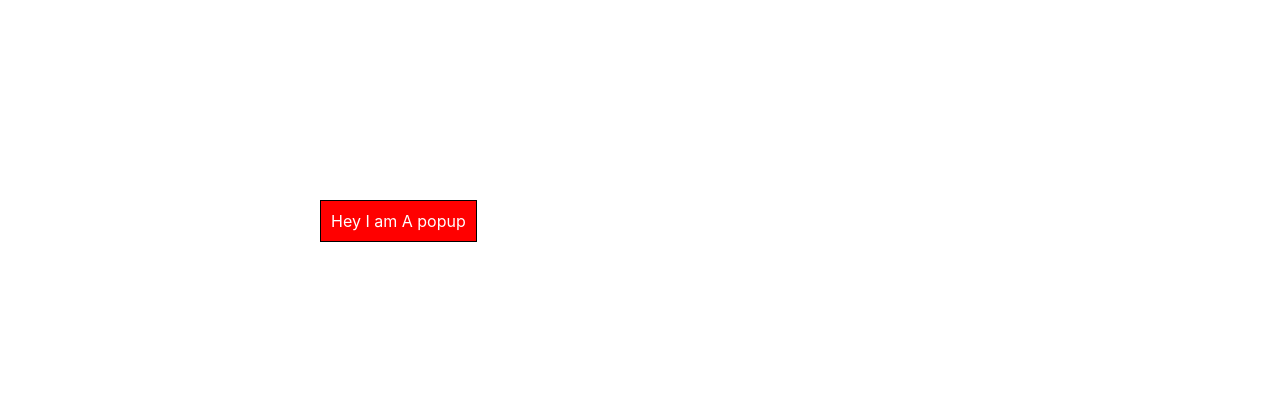
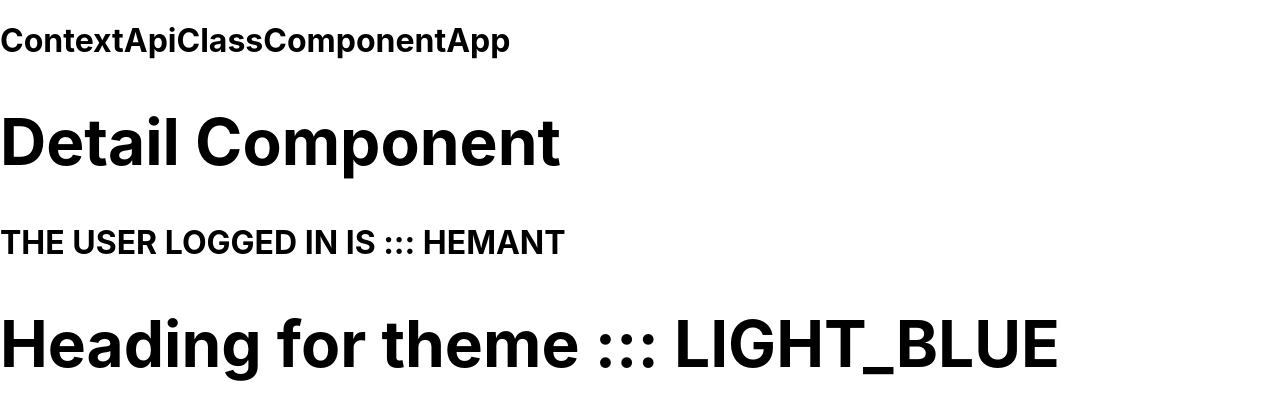
Before and after one commit to Hemant2122/newton-react-project, a React (Create React App) app: page / in a window 1280 px wide. Shown: the top 420 px of the page. Built offline with nearby package versions, Linux system fonts and the light colour scheme.

Commit message:
Context Consumption in class Component

```diff
--- /dev/null
+++ b/src/14. ContextApi/3. ContextApiClassComponent/ContextApiClassComponentApp.js
@@ -0,0 +1,27 @@
+import { Component } from "react";
+import DetailComponent from "./component/DetailComponent";
+import ThemeClassContext from "./context/ThemeClassContext";
+import LoginClassContext from "./context/LoginClassContext";
+
+
+class ContextApiClassComponentApp extends Component{
+
+    render(){
+        return(
+            <>
+                <h1>
+                    ContextApiClassComponentApp
+
+                    <LoginClassContext.Provider value={{user: "HEMANT"}} >
+                        <ThemeClassContext.Provider value={{theme: "LIGHT_BLUE"}} >
+                            <DetailComponent />
+                        </ThemeClassContext.Provider>
+                    </LoginClassContext.Provider>
+
+                </h1>
+            </>
+        )
+    }
+}
+
+export default ContextApiClassComponentApp;
--- /dev/null
+++ b/src/14. ContextApi/3. ContextApiClassComponent/component/DetailComponent.js
@@ -0,0 +1,40 @@
+import { Component } from "react";
+import ThemeClassContext from "../context/ThemeClassContext";
+import LoginClassContext from "../context/LoginClassContext";
+
+class DetailComponent extends Component{
+
+    // I can`t use useContext();
+
+    render(){
+
+        return(
+            <>
+
+                <h1>Detail Component</h1>
+
+                <LoginClassContext.Consumer>
+                    {(props) => {
+                        const { user } = props;
+                        return(
+                            <>
+                                <h4>THE USER LOGGED IN IS ::: {user} </h4>
+
+                                <ThemeClassContext.Consumer>
+                                    {(props) => {
+                                        const {theme} = props;
+                                        return <h1>Heading for theme ::: {theme}</h1>
+                                    }}
+                                </ThemeClassContext.Consumer>
+                            </>
+                        )
+                    }}
+                </LoginClassContext.Consumer>
+
+            </>
+        )
+    }
+
+}
+
+export default DetailComponent;
--- /dev/null
+++ b/src/14. ContextApi/3. ContextApiClassComponent/context/LoginClassContext.js
@@ -0,0 +1,6 @@
+import React from "react";
+
+
+const LoginClassContext = React.createContext();
+
+export default LoginClassContext;
--- /dev/null
+++ b/src/14. ContextApi/3. ContextApiClassComponent/context/ThemeClassContext.js
@@ -0,0 +1,6 @@
+import React from "react";
+
+
+const ThemeClassContext = React.createContext();
+
+export default ThemeClassContext;
--- a/src/App.js
+++ b/src/App.js
@@ -32,6 +32,7 @@
 import PokemonKingdomMainPage from './11. PokemonKingdom/Page/PokemonKingdomMainPage';
 import LifeCycle from './10. ClassComponent/0. LifeCycleOfClassComponent/LifeCycle';
 import Portals from './17. Portals/Portals';
+import ContextApiClassComponentApp from './14. ContextApi/3. ContextApiClassComponent/ContextApiClassComponentApp';
 
 
 
@@ -179,7 +180,10 @@
       iuufdjujojdiouajdiufjiosfujauiofj iu j ieuj9uijruerjeoiru jq98rj vjsiorfuearuiodfjairu ef
     </p> */}
 
-    <Portals  title={"Hey I am A popup"}/>
+    {/* <Portals  title={"Hey I am A popup"}/> */}
+
+
+    <ContextApiClassComponentApp />
 
     </>
   );
```
